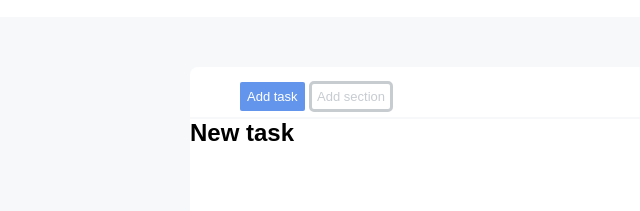
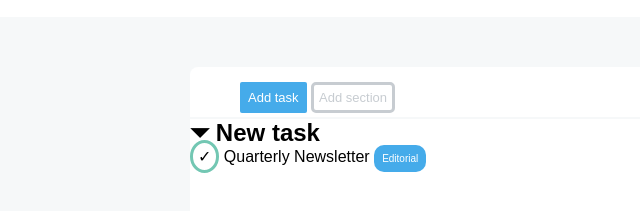
Before and after one commit to Trusimo/html-css-toboolist, a plain HTML site: page index.html in a window 1280 px wide. Shown: the part 73-284 px from the top of the page, without its empty margins (0-640 px from the left). Drawn offline with Linux system fonts and the light colour scheme.

Commit message:
adds first task

```diff
--- a/css/style.css
+++ b/css/style.css
@@ -24,6 +24,25 @@ header img {
 
 h1 {
     display: inline-block;
+}
+
+.categoria {
+    color: #ffffff;
+    font-size: x-small;
+    box-sizing: border-box;
+    border-radius: 10px;
+    padding: 8px;
+}
+
+.greencircle {
+    border-style: solid;
+    border-color: #73c7b3;
+    border-radius: 50%;
+    padding: 5px;
+}
+
+#editorial {
+    background-color: #45abea;
 }
 
 #rigainizio {
@@ -53,11 +72,11 @@ h1 {
     font-size: small;
     display: inline-block;
     border-radius: 2px;
-    background-color: cornflowerblue;
+    background-color: #45abea;
     margin-left: 50px;
     margin-top: 15px;
     text-align: center;
-    padding: 7px;
+    padding: 8px;
 }
 
 #selection {
--- a/index.html
+++ b/index.html
@@ -25,7 +25,10 @@
         </div>
         <!-- lista -->
         <div id="lista">
-            <h2>New task</h2>
+            <h2>&#9207; New task</h2>
+            <div>
+                <span class="greencircle">&#10003;</span> Quarterly Newsletter <span id="editorial" class="categoria">Editorial</span>
+            </div>
 
         </div>
     </main>
```
